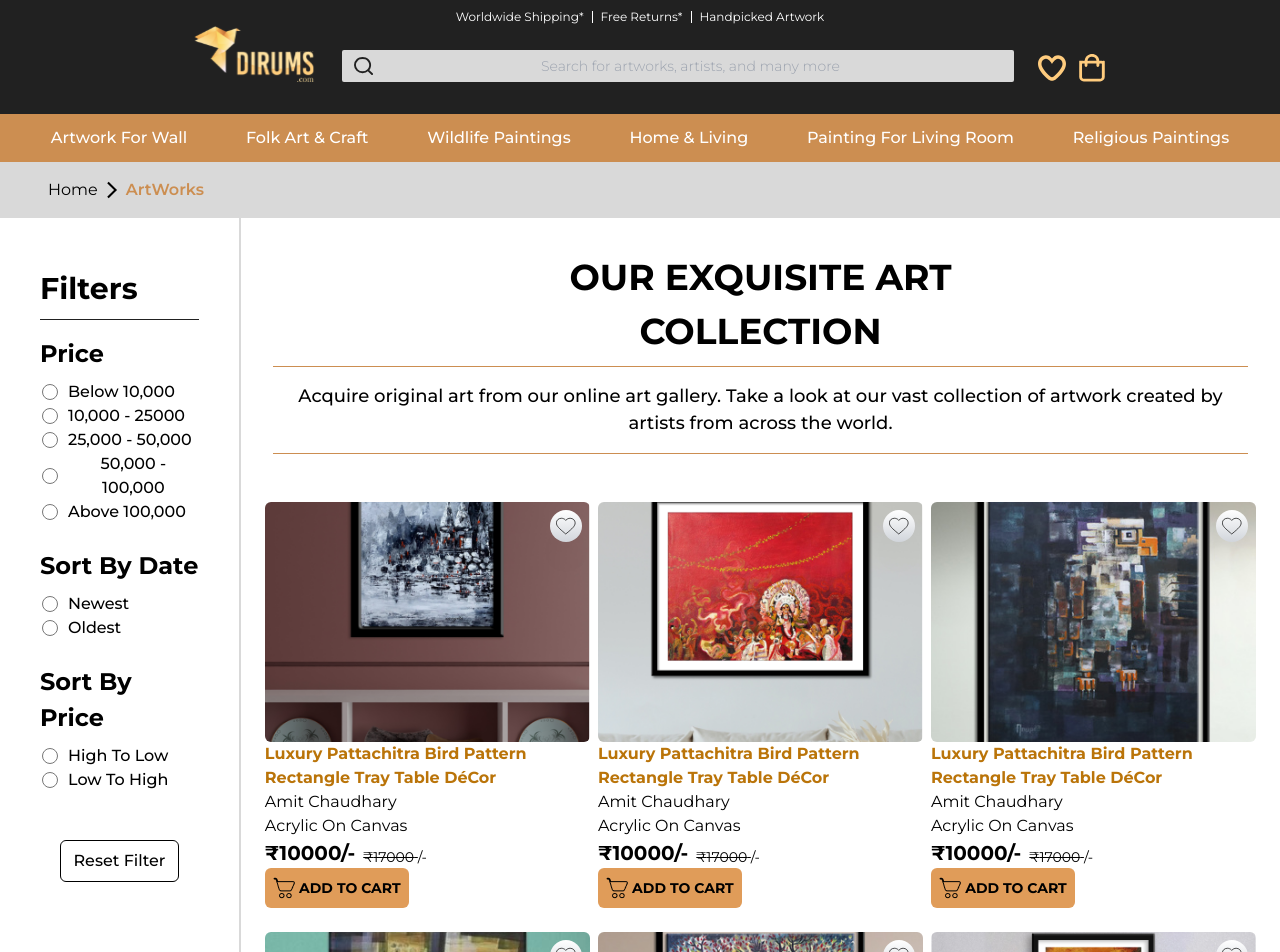
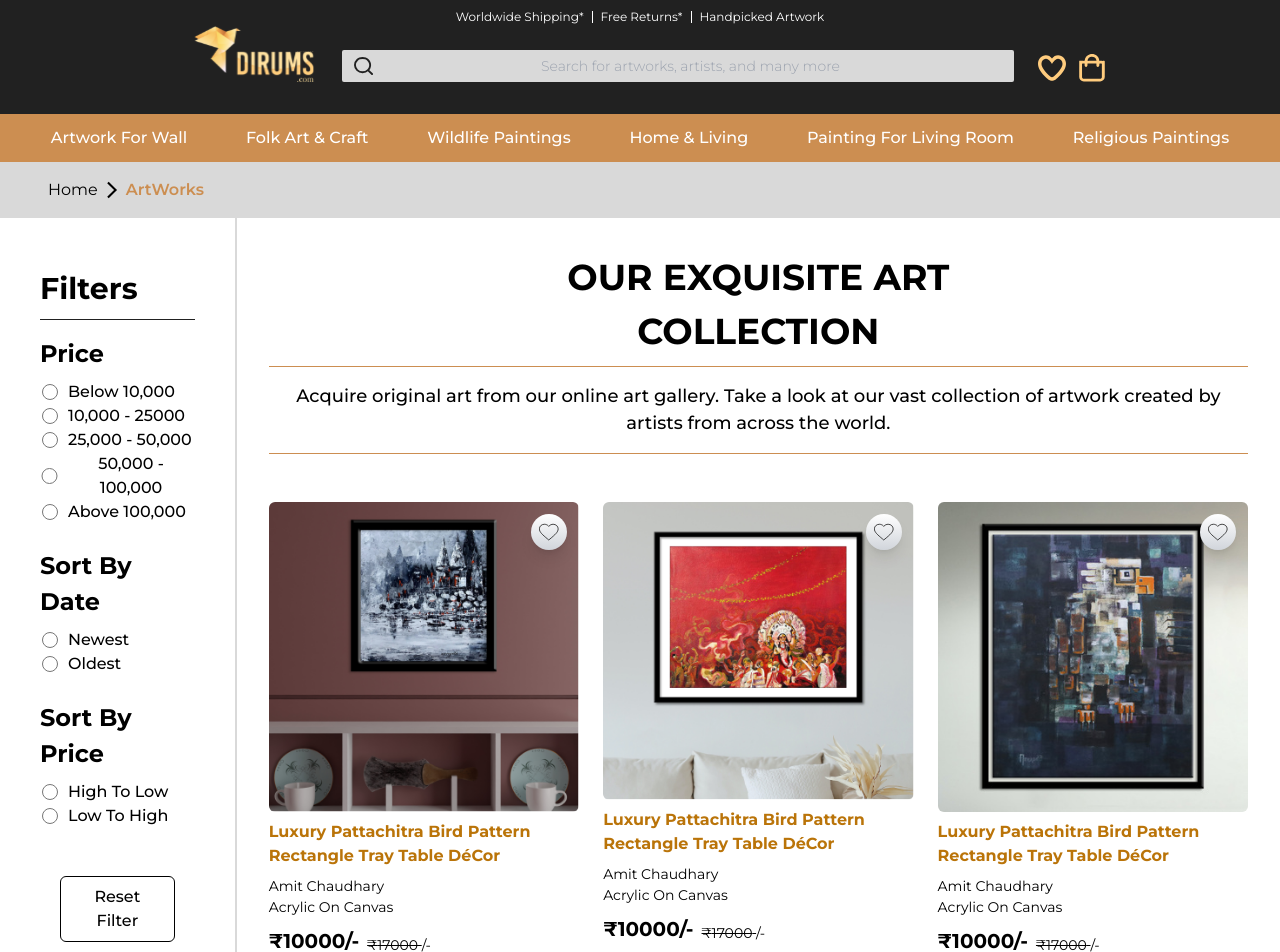
Before and after one commit to sufiyan-calicut/Dirums-technical, a React (Vite) app: page / in a window 1280 px wide. Shown: the top 952 px of the page. Built offline with nearby package versions, Linux system fonts and the light colour scheme.

Commit message:
updation of product view

```diff
--- a/index.html
+++ b/index.html
@@ -2,9 +2,9 @@
 <html lang="en">
   <head>
     <meta charset="UTF-8" />
-    <link rel="icon" type="image/svg+xml" href="/vite.svg" />
+    <link rel="icon" type="image/svg+xml" href="./src/assets/icons/Logo.svg" />
     <meta name="viewport" content="width=device-width, initial-scale=1.0" />
-    <title>Vite + React</title>
+    <title>DIRUMS</title>
   </head>
   <body>
     <div id="root"></div>
--- a/src/components/product/Products.jsx
+++ b/src/components/product/Products.jsx
@@ -70,21 +70,23 @@ const Products = () => {
         </button>
       </div>
       <div
-        className={`ProductsContainer w-full h-auto mt-2 sm:mt-0 relative grid  ${!isSingleView && 'grid-cols-2'} md:grid-cols-3 sm:gap-2`}
+        className={`ProductsContainer w-full h-auto mt-2 sm:mt-0 relative grid  ${
+          !isSingleView && 'grid-cols-2'
+        } md:grid-cols-3 sm:gap-2`}
       >
         {productsData.map(product => (
           <div
             key={product.id}
-            className={`max-w-fit min-h-fit mt-4 sm:mt-4 ${
-              isSingleView ? 'w-full' : 'w-11/12 md:w-1/3'
-            } transition-all duration-700 left-0 right-0 mx-auto text-wrap`}
+            className={`max-w-fit min-h-fit mt-4 ${
+              isSingleView ? 'w-full m-2' : 'w-11/12 md:w-1/3'
+            } transition-all duration-700 left-0 right-0  text-wrap`}
           >
             <div
               className={` ${
-                isSingleView ? 'h-60' : 'h-40'
-              }    max-h-70 max-w-3/4 relative`}
+                isSingleView ? 'h-fit' : 'h-44'
+              }    max-h-70  relative`}
             >
-              <div className="w-8 h-8 bg-gradient-to-b from-white to-gray-300 rounded-full absolute right-2 top-2  shadow-2xl flex items-center justify-center">
+              <div className="w-9 h-9 bg-gradient-to-b from-white to-gray-300 rounded-full absolute right-3 top-3 shadow-lg flex items-center justify-center">
                 <svg
                   xmlns="http://www.w3.org/2000/svg"
                   width="20"
@@ -95,17 +97,18 @@ const Products = () => {
                   <path
                     d="M12.0054 21.7803L12.0047 21.7797C8.4831 18.8307 5.60033 16.4128 3.59235 14.1442C1.58811 11.8797 0.516698 9.83022 0.516698 7.627C0.516698 4.03641 3.56471 1.18039 7.53715 1.18039C9.77854 1.18039 11.9279 2.14638 13.3223 3.64668L13.6739 4.02501L14.0255 3.64668C15.4199 2.14638 17.5693 1.18039 19.8106 1.18039C23.7831 1.18039 26.8311 4.03641 26.8311 7.627C26.8311 9.83022 25.7597 11.8797 23.7555 14.1442C21.7475 16.4128 18.8647 18.8307 15.3431 21.7797L15.3424 21.7803L13.6739 23.183L12.0054 21.7803Z"
                     stroke="black"
-                    strokeWidth="0.960033"
+                    strokeWidth="1"
                   />
                 </svg>
               </div>
+
               <img
                 src={product.image}
                 alt="product img"
                 className="rounded-md w-full h-full object-cover "
               />
             </div>
-            <div className="">
+            <div className="py-2">
               <h3
                 className={`text-darkFontOrange font-bold ${
                   isSingleView ? 'text-base' : 'text-xs'
@@ -113,20 +116,22 @@ const Products = () => {
               >
                 {product.productName}
               </h3>
+              <div className="py-2">
                 <p
                   className={`text-themeBlack ${
-                  isSingleView ? 'text-base' : 'text-xs'
+                    isSingleView ? 'text-sm' : 'text-xs'
                   }`}
                 >
                   {product.artistName}
                 </p>
                 <p
                   className={`text-themeBlack ${
-                  isSingleView ? 'text-base' : 'text-xs'
+                    isSingleView ? 'text-sm' : 'text-xs'
                   }`}
                 >
                   {product.category}
                 </p>
+              </div>
               <div className={`flex w-full justify-between flex-col `}>
                 <div className="priceArea flex gap-2 items-end w-full overflow-clip">
                   <p
@@ -145,7 +150,9 @@ const Products = () => {
                     /-
                   </p>
                 </div>
-                <div className={`buttonArea bg-AddToCart py-2 w-fit rounded-md`}>
+                <div
+                  className={`buttonArea bg-AddToCart mt-2  py-2 w-fit rounded-md`}
+                >
                   <button
                     className={`  flex justify-center gap-1  items-center rounded-md w-36 font-bold overflow-clip  text-sm h-6 ${
                       !isSingleView && 'w-20 h-4 '
@@ -157,7 +164,6 @@ const Products = () => {
                     </div>
                   </button>
                 </div>
-
               </div>
               {/* <div className="buttonArea bg-AddToCart py-2 w-fit rounded-md">
                   <button
```
Lines whose indentation alone changed are shown as unchanged.
